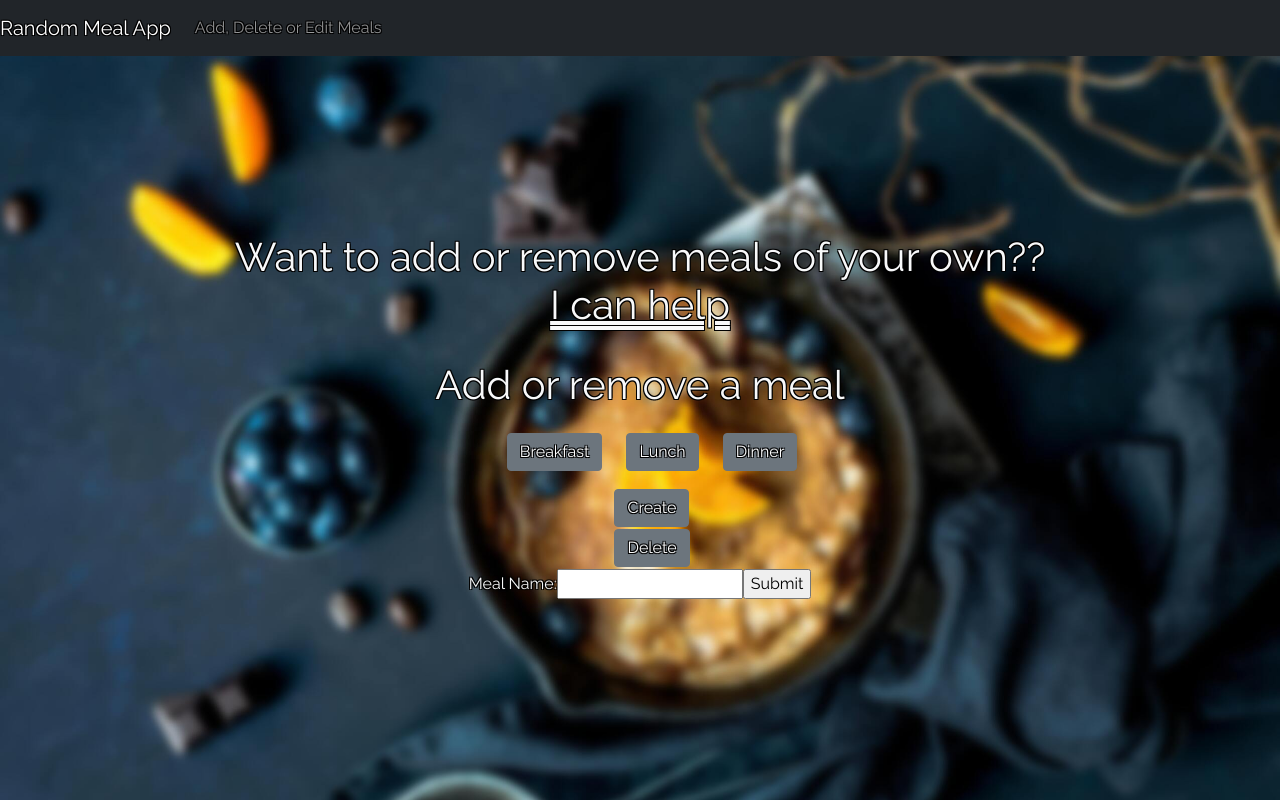
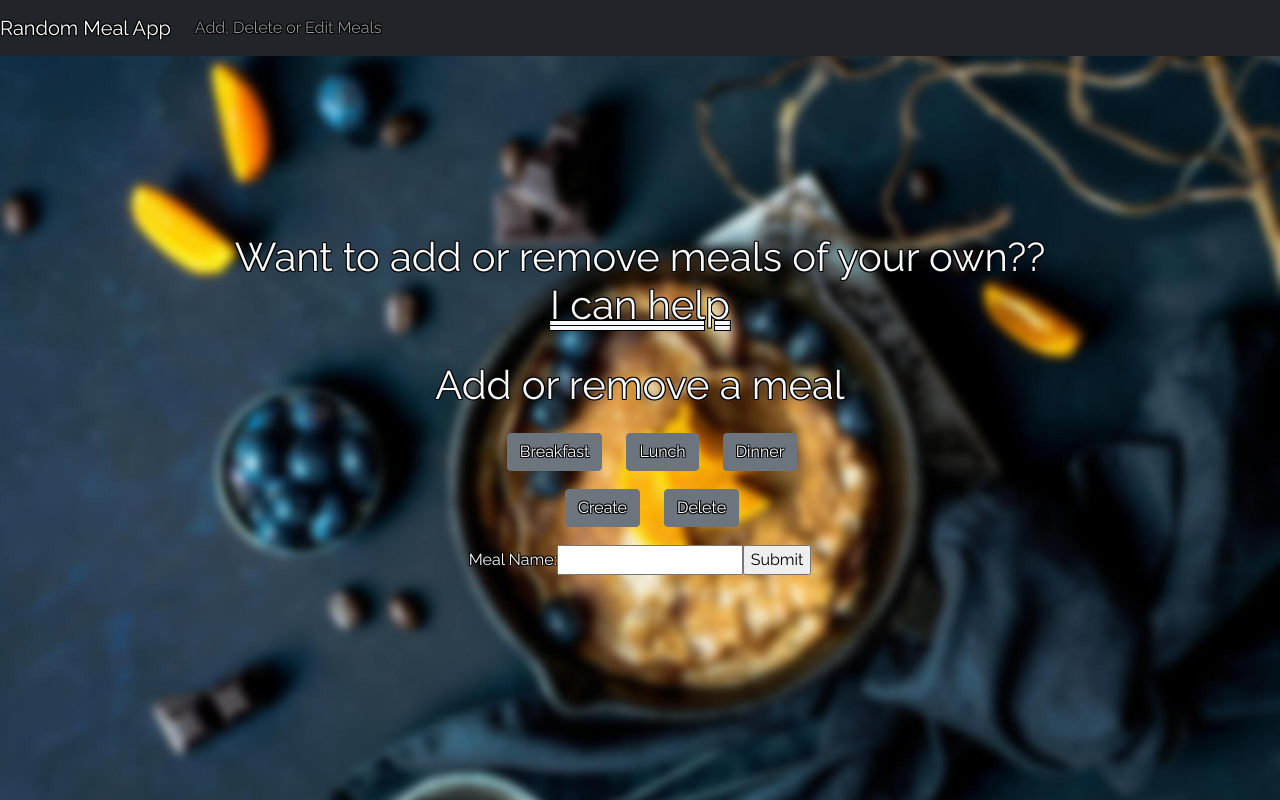
Before and after one commit to akash5852/food-random-app, a React (Create React App) app in the folder client/: page /addMeal in a window 1280 px wide. Built offline with nearby package versions, Linux system fonts and the light colour scheme.

Commit message:
finished the app

```diff
--- a/client/src/components/create.component.js
+++ b/client/src/components/create.component.js
@@ -91,8 +91,8 @@ const CreateMeal = () => {
                         </label>
                     </div>
                 </div>
-                <div>
-                <div className="pt-3 form-check">
+                <div className='pt-3 pb-3 d-flex justify-content-center'>
+                    <div className="form-check">
                         <input required className="btn-check" type="radio" name="crud" id="create" autocomplete="off" onClick={() => setTask('create')} />
                         <label required className="btn btn-secondary" htmlFor="create">
                             Create
@@ -111,7 +111,7 @@ const CreateMeal = () => {
                     <input required type="text" name="name" onChange={(e) => setmealName(e.target.value)} />
                 </label>
                 <input type="submit" value="Submit" />
-                <h1 ref={updateNotificationRef} >{submitted}</h1>
+                <h1 className='pt-4' ref={updateNotificationRef} >{submitted}</h1>
             </form>
 
         </div>
```
Lines whose indentation alone changed are shown as unchanged.
